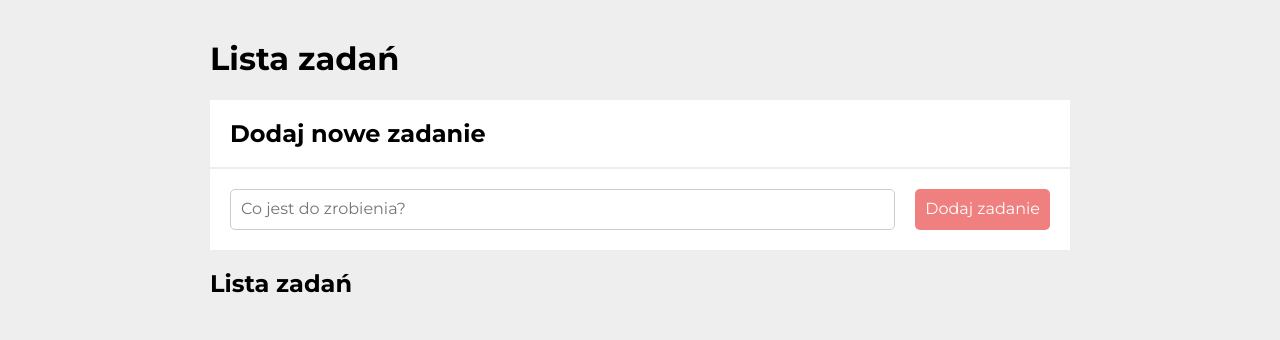
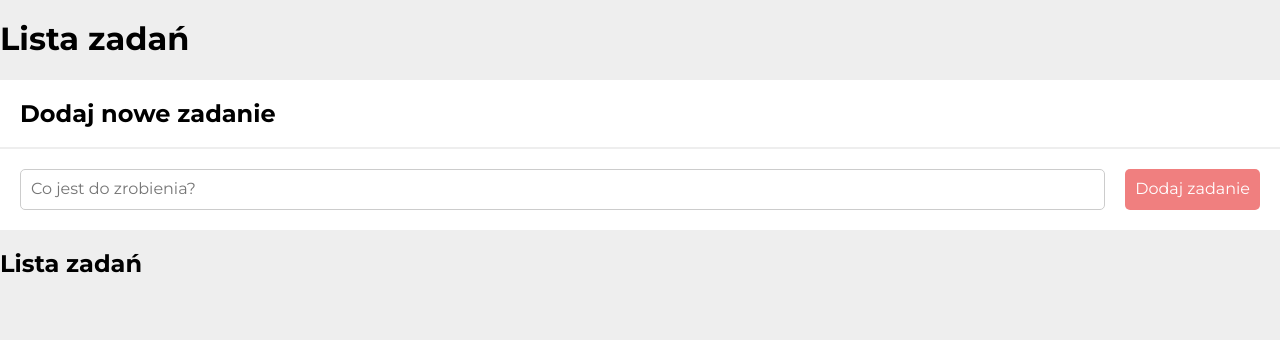
Before and after one commit to filipszumski/tasks-list, a plain HTML site: page index.html in a window 1280 px wide. Drawn offline with nearby package versions, Linux system fonts and the light colour scheme.

Commit message:
seleted main selector from this file

```diff
--- a/css/style.css
+++ b/css/style.css
@@ -10,9 +10,3 @@ body {
     font-family: 'Montserrat', sans-serif;
     background-color: #eee;
 }
-
-.main {
-    max-width: 900px;
-    padding: 20px;
-    margin: 0 auto;
-}
```
